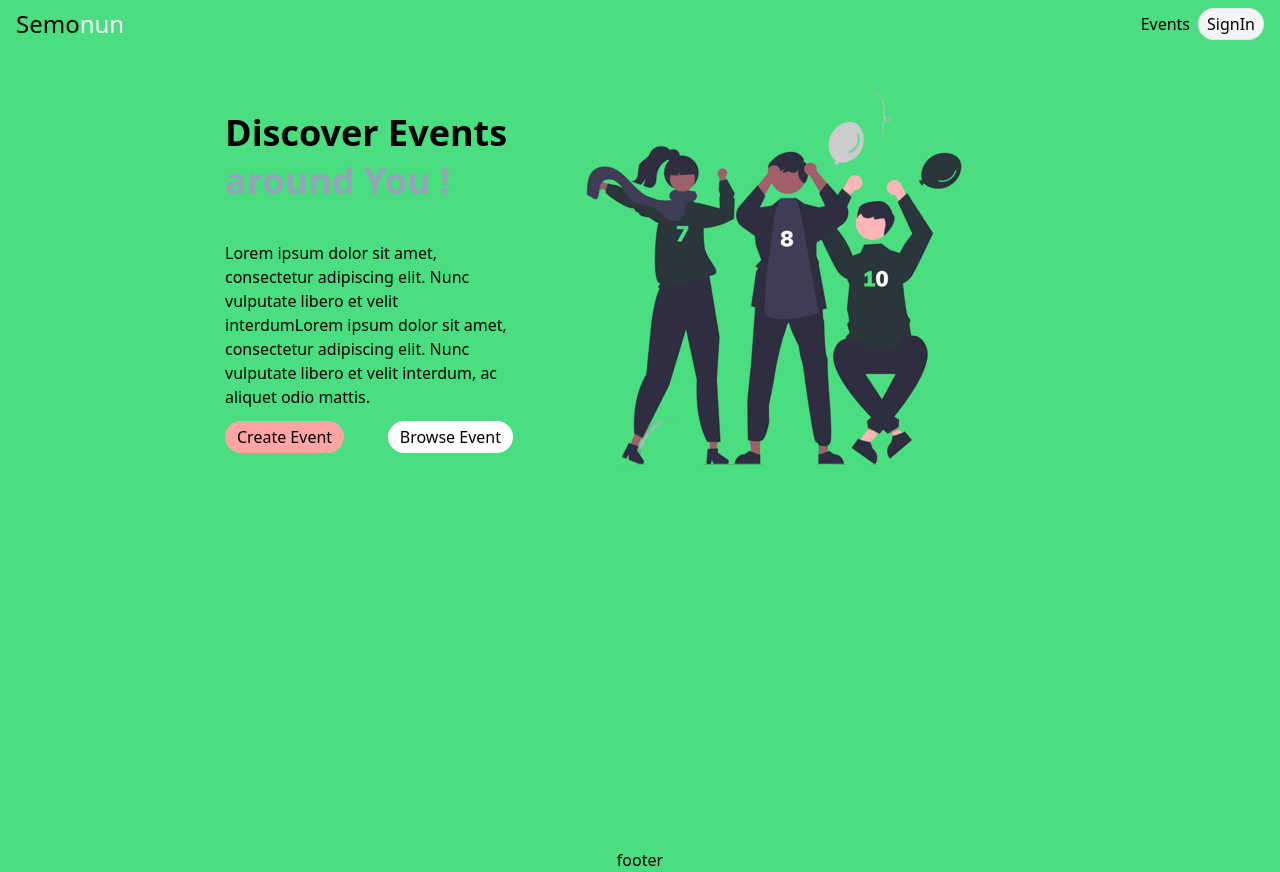
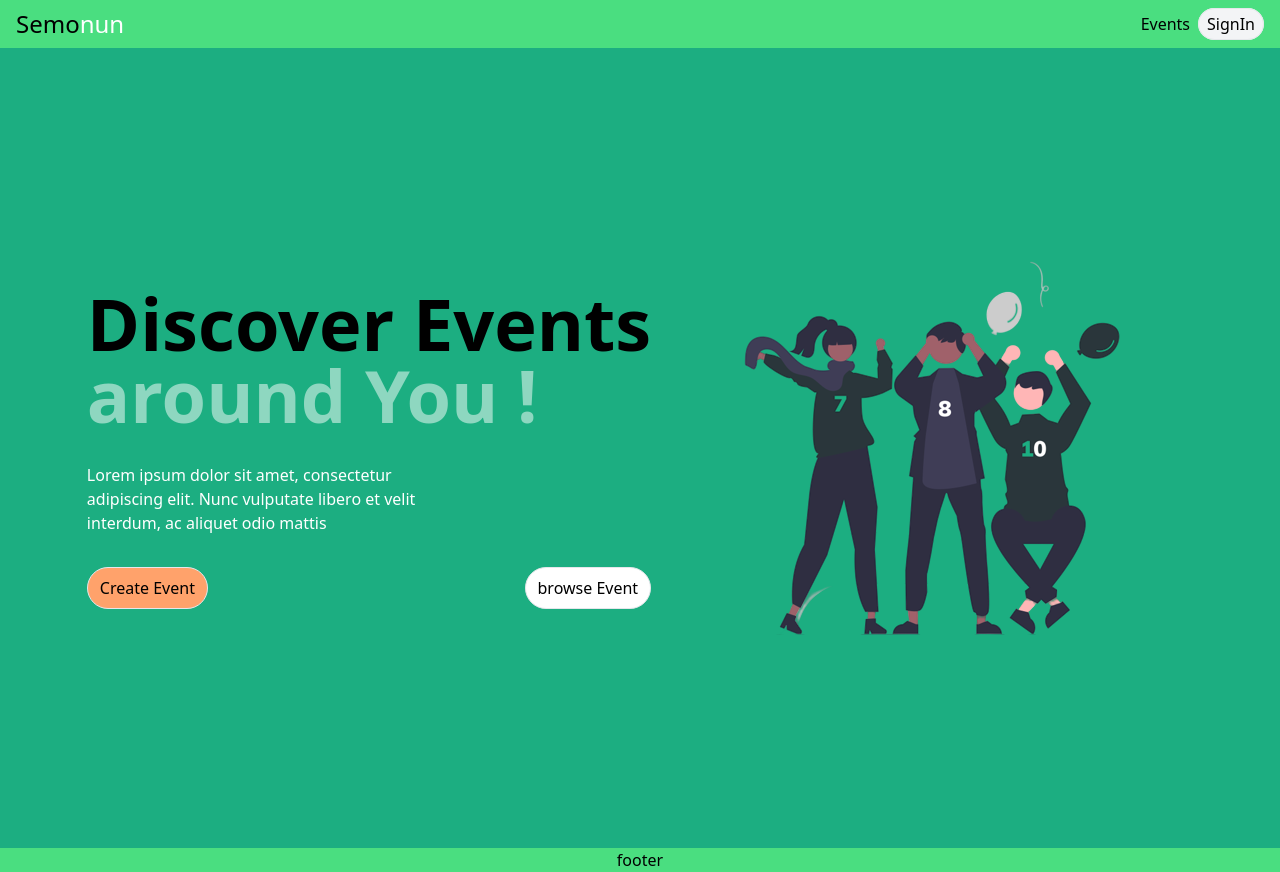
Before and after one commit to atsed27/Semmonu, a Next.js app: page / in a window 1280 px wide. Built offline with nearby package versions, Linux system fonts and the light colour scheme.

Commit message:
update home page part one

```diff
--- a/components/Layout.jsx
+++ b/components/Layout.jsx
@@ -28,7 +28,7 @@ function Layout({ title, children }) {
             </div>
           </nav>
         </header>
-        <main className="  mt-0">{children}</main>
+        <main className="m-auto mt-0 mx-0">{children}</main>
         <footer className="flex justify-center items-center bg-green-400">
           footer
         </footer>
--- a/pages/_app.js
+++ b/pages/_app.js
@@ -1,4 +1,5 @@
 import '@/styles/globals.css';
+import '@/styles/HomeS.css';
 import { SessionProvider } from 'next-auth/react';
 export default function App({
   Component,
--- a/pages/index.js
+++ b/pages/index.js
@@ -5,44 +5,38 @@ import Link from 'next/link';
 
 function Home() {
   return (
-    <Layout title="Home">
-      <div className=" ">
-        <div className="bg-green-400  px-3 lg:px-16 h-screen">
-          <div className="flex flex-col-reverse sm:flex-row  items-center justify-center ">
-            <div className="sm:w-1/4">
-              <h1 className="text-2xl md:text-3xl py-2 lg:text-4xl lg:font-bold font-semibold">
+    <Layout>
+      <div>
+        <div className="">
+          <div className="flex flex-col-reverse items-center justify-end h-screen sm:justify-center jio bg-primary sm:flex-row">
+            <div className="px-2 sm:px-5">
+              <h1 className="text-3xl font-bold sm:text-5xl lg:text-7xl">
                 Discover Events
               </h1>
-              <h3 className="text-2xl md:text-3xl   lg:text-4xl lg:font-bold font-semibold text-slate-400">
+              <h2 className="text-4xl font-bold sm:text-5xl lg:text-7xl text-secondary">
                 around You !
-              </h3>
-              <div className="sm:pt-10">
-                <p className="sm:w-full">
+              </h2>
+              <p className="py-4 text-white sm:py-8 sm:w-96">
                 Lorem ipsum dolor sit amet, consectetur adipiscing elit. Nunc
-                  vulputate libero et velit interdumLorem ipsum dolor sit amet,
-                  consectetur adipiscing elit. Nunc vulputate libero et velit
-                  interdum, ac aliquet odio mattis.
+                vulputate libero et velit interdum, ac aliquet odio mattis
               </p>
-              </div>
-              <div className="pt-3">
-                <div className="flex items-center justify-between">
+              <div className="flex items-center justify-between jioLink">
                 <Link
-                    href={'/eventC'}
-                    className="flex bg-red-300 rounded-full px-3 py-1"
+                  className="px-3 py-2 border rounded-full bg-orange jioLinkT"
+                  href="/"
                 >
                   Create Event
                 </Link>
                 <Link
-                    href={'/eventB'}
-                    className="flex rounded-full px-3 py-1 bg-white"
+                  className="px-3 py-2 bg-white border rounded-full jioLinkT "
+                  href="/"
                 >
-                    Browse Event
+                  browse Event
                 </Link>
               </div>
             </div>
-            </div>
-            <div className="flex justify-end items-center">
-              <Image src={event} alt="event Home" />
+            <div>
+              <Image src={event} alt="event" />
             </div>
           </div>
         </div>
--- /dev/null
+++ b/styles/HomeS.css
@@ -0,0 +1,16 @@
+.jio {
+  @media only screen and (max-width: 330px) {
+    height: auto;
+  }
+}
+.jioLink {
+  @media only screen and (max-width: 300px) {
+    display: flex;
+    flex-direction: column;
+  }
+}
+.jioLinkT {
+  @media only screen and (max-width: 300px) {
+    margin-bottom: 10px;
+  }
+}
--- a/tailwind.config.js
+++ b/tailwind.config.js
@@ -7,12 +7,26 @@ module.exports = {
   ],
   theme: {
     extend: {
+      colors: {
+        primary: '#1CAE81',
+        secondary: 'rgba(255, 255, 255, 0.5)',
+        third: 'rgba(28, 174, 129, 0.61)',
+        textPrimary: '#333',
+        textSecondary: '#A6A3B8',
+        home: ' radial-gradient(33.78% 33.78% at 80.44% 37.45%, #FB7C07 26.56%, #FB7C07 75.52%) radial-gradient(32.03% 47.83% at 70.25% 50.04%, #FFA26B 26.5%, #1CAE81 76.56%)',
+        orange: '#FFA26B',
+        textThird: '#A6A3B8',
+        inputBg: 'rgba(217, 217, 217, 0.45)',
+        cardBg: 'rgba(255, 255, 255, 0.6)',
+      },
+      fontFamily: {
+        montez: "'Montez', 'cursive'",
+        righteous: 'Righteous',
+      },
       backgroundImage: {
-        'gradient-radial': 'radial-gradient(var(--tw-gradient-stops))',
-        'gradient-conic':
-          'conic-gradient(from 180deg at 50% 50%, var(--tw-gradient-stops))',
+        hero: "url('/asset/sell/music.png')",
       },
     },
   },
   plugins: [],
-}
+};
```
Also changed, not shown: 1 other file (tests, documents, lock files or other folders). Lines whose indentation alone changed are shown as unchanged.
